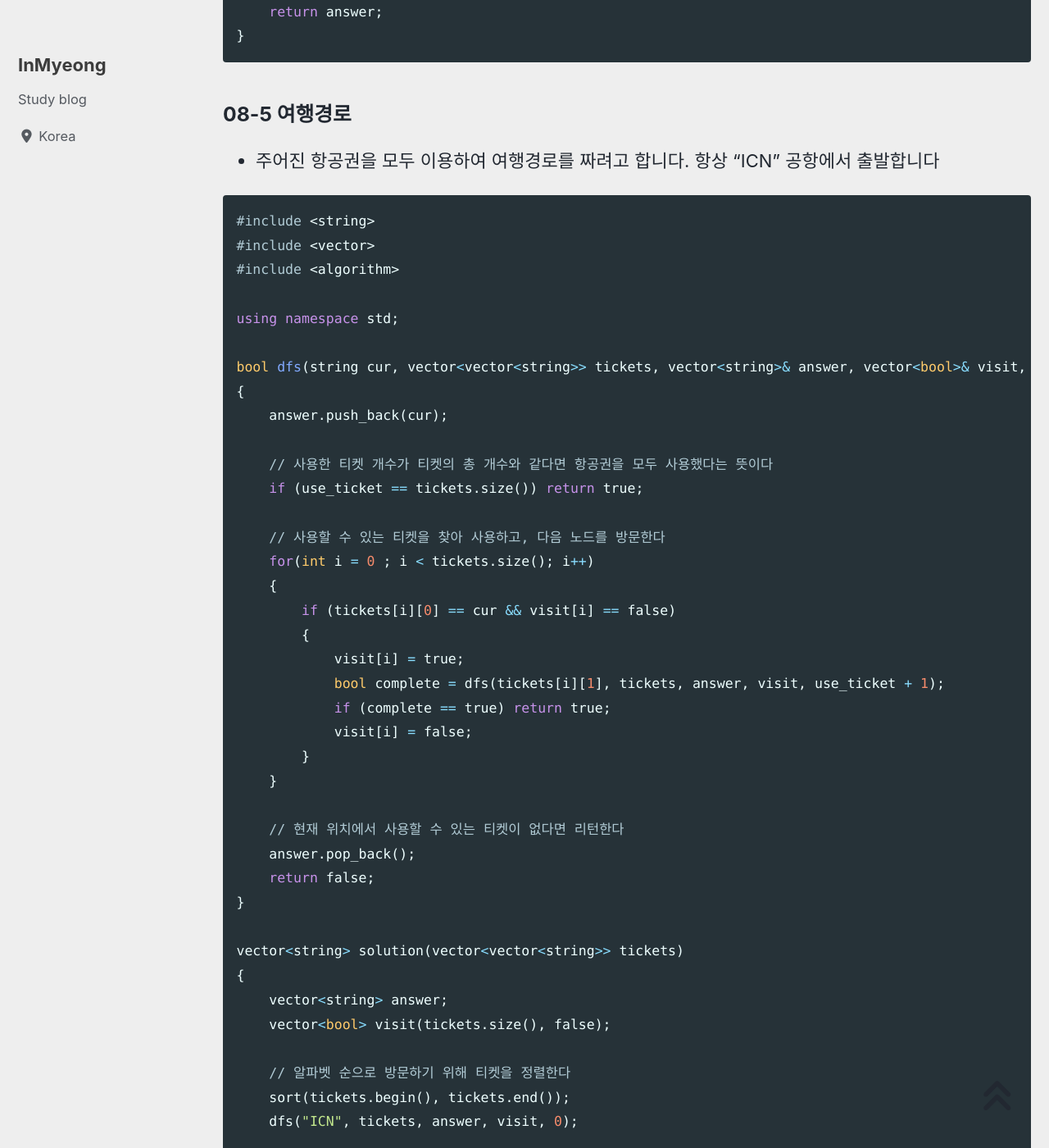
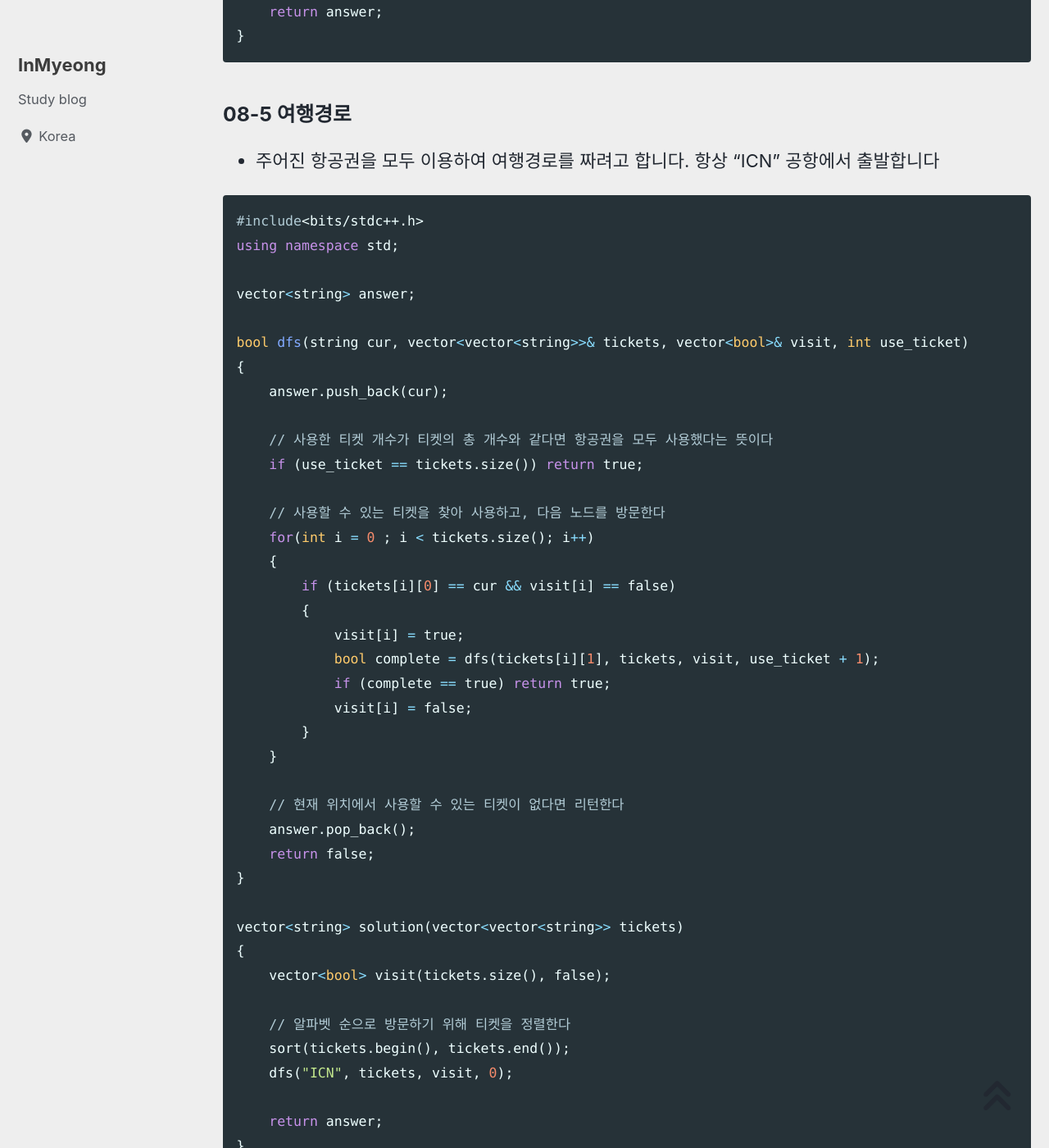
Before and after one commit to devMyeong/devMyeong.github.io, a Jekyll site: the page built from _posts/codingTest/2022-07-06-프로그래머스.md, in a window 1280 px wide and 1400 px high, scrolled down 53695 px. Shown: the whole window at 82% size. Built offline with Jekyll 4.4.1, drawn with Linux system fonts in a browser that asks for light colours; cached includes are drawn as plain includes; nearby versions of some CDN libraries; some web fonts are replaced; comment, search, counter and statistics services are not loaded.

````diff
--- a/_posts/codingTest/2022-07-06-프로그래머스.md
+++ b/_posts/codingTest/2022-07-06-프로그래머스.md
@@ -1560,13 +1560,12 @@ int solution(string begin, string target, vector<string> words)
 - 주어진 항공권을 모두 이용하여 여행경로를 짜려고 합니다. 항상 "ICN" 공항에서 출발합니다
 
 ```cpp
-#include <string>
-#include <vector>
-#include <algorithm>
-
-using namespace std;
-
-bool dfs(string cur, vector<vector<string>> tickets, vector<string>& answer, vector<bool>& visit, int use_ticket)
+#include<bits/stdc++.h>
+using namespace std;
+
+vector<string> answer;
+
+bool dfs(string cur, vector<vector<string>>& tickets, vector<bool>& visit, int use_ticket)
 {
     answer.push_back(cur);
 
@@ -1579,7 +1578,7 @@ bool dfs(string cur, vector<vector<string>> tickets, vector<string>& answer, vec
         if (tickets[i][0] == cur && visit[i] == false)
         {
             visit[i] = true;
-            bool complete = dfs(tickets[i][1], tickets, answer, visit, use_ticket + 1);
+            bool complete = dfs(tickets[i][1], tickets, visit, use_ticket + 1);
             if (complete == true) return true;
             visit[i] = false;
         }
@@ -1592,12 +1591,11 @@ bool dfs(string cur, vector<vector<string>> tickets, vector<string>& answer, vec
 
 vector<string> solution(vector<vector<string>> tickets)
 {
-    vector<string> answer;
     vector<bool> visit(tickets.size(), false);
 
     // 알파벳 순으로 방문하기 위해 티켓을 정렬한다
     sort(tickets.begin(), tickets.end());
-    dfs("ICN", tickets, answer, visit, 0);
+    dfs("ICN", tickets, visit, 0);
 
     return answer;
 }
````
